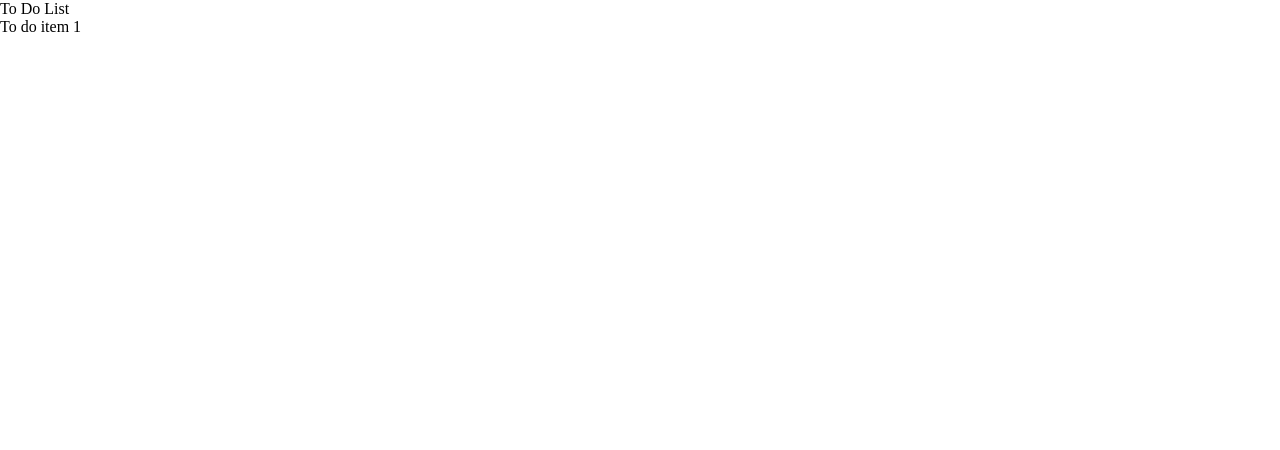
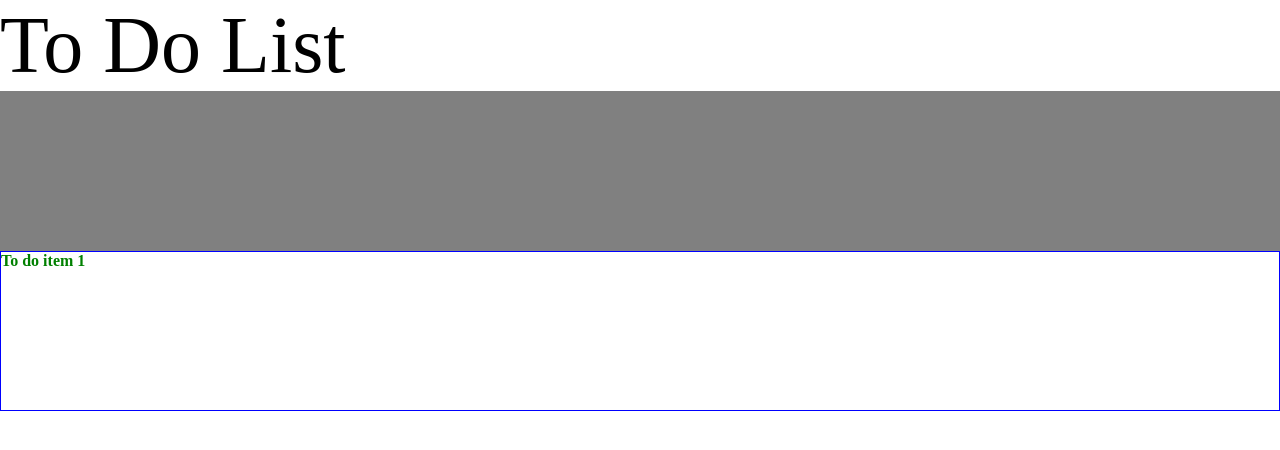
Before and after one commit to h-yau/todo-list, a website: page dist/index.html in a window 1280 px wide. Drawn offline with Linux system fonts and the light colour scheme.

Commit message:
Initialize nav, content, and styles

```diff
--- a/src/javascript/content.js
+++ b/src/javascript/content.js
@@ -1,7 +1,11 @@
 export default function addContent() {
+
+    const mainSection = document.createElement('main');
+    document.body.appendChild(mainSection);
+
     const contentDiv = document.createElement('div');
     contentDiv.classList.add('content-div');
-    document.body.appendChild(contentDiv);
+    mainSection.appendChild(contentDiv);
 
     const title = document.createElement('p');
     title.classList.add('content-title');
--- a/src/styles.css
+++ b/src/styles.css
@@ -5,3 +5,22 @@
     margin: 0;
     padding: 0;
 }
+
+.logo-text {
+    font-size: 5rem;
+}
+
+.side-nav {
+    height: 10rem;
+    background-color: gray;
+}
+
+.content-title {
+    height: 10rem;
+    border: 1px solid blue;
+}
+
+.content-title {
+    color: green;
+    font-weight: 600;
+}
```
Also changed, not shown: dist/main.js.
